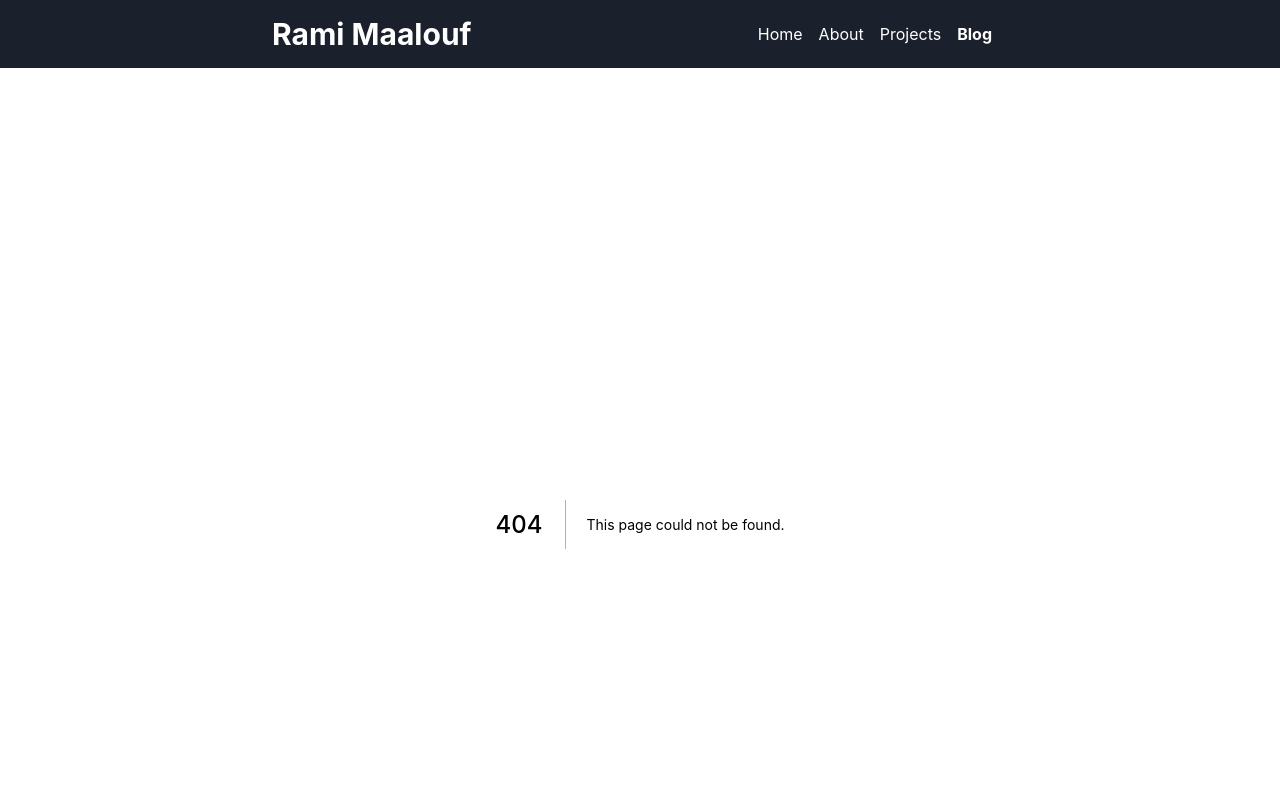
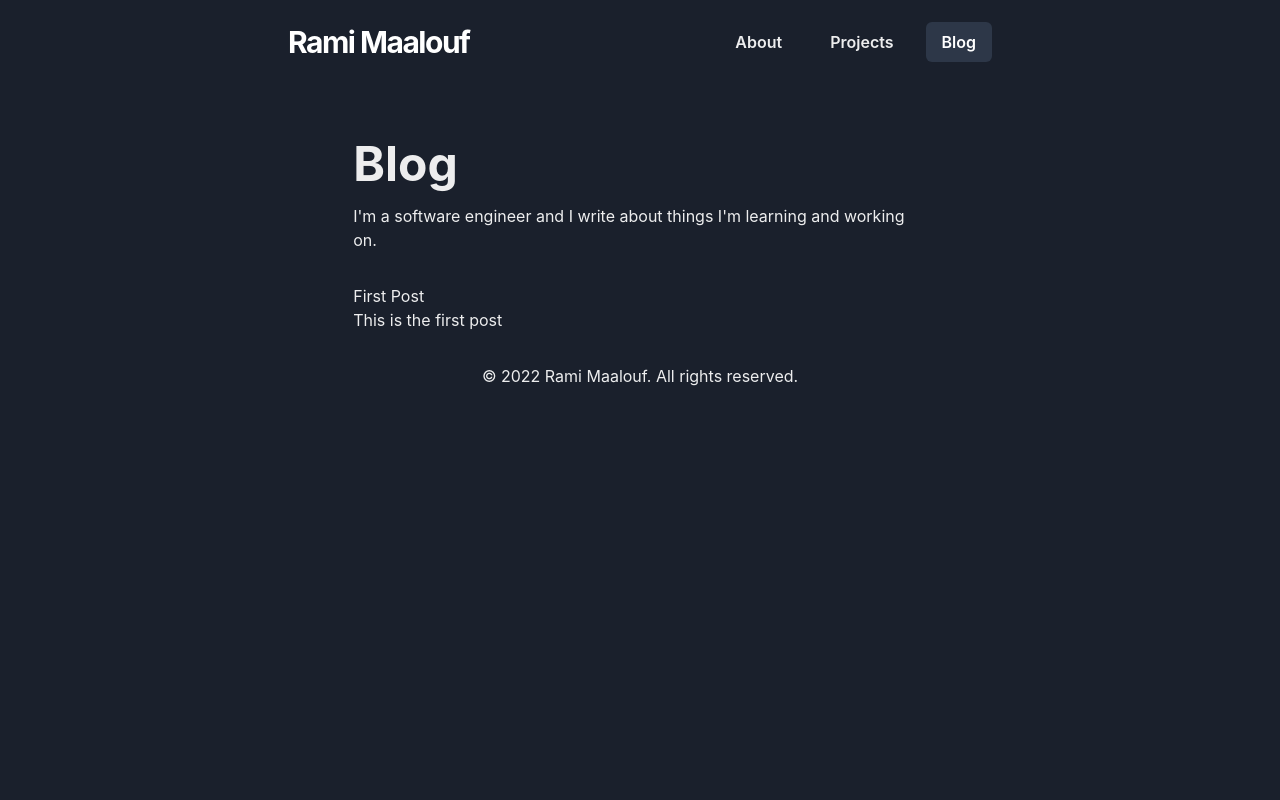
Before and after one commit to psycho-baller/portfolio-v2, a Next.js app: page /blog in a window 1280 px wide. Before the commit this address had no page. Shown: the top 800 px of the page. Built offline with nearby package versions, Linux system fonts and the light colour scheme.

Commit message:
fixed hydration error FINALLY

```diff
--- a/components/footer.tsx
+++ b/components/footer.tsx
@@ -4,7 +4,7 @@ const Footer = () => {
   return (
     <Box as="footer" mt={8}>
       <Text textAlign="center">
-        © {new Date().getFullYear()} Rami Maalouf. All rights reserved.
+        © 2022 Rami Maalouf. All rights reserved.
       </Text>
     </Box>
   );
--- /dev/null
+++ b/components/layouts/article.tsx
@@ -0,0 +1,41 @@
+import { motion } from "framer-motion";
+import Head from "next/head";
+// import { GridItemStyle } from "../grid-item";
+
+const variants = {
+  hidden: { opacity: 0, x: 0, y: 20 },
+  enter: { opacity: 1, x: 0, y: 0 },
+  exit: { opacity: 0, x: -0, y: 20 },
+};
+
+interface layoutI {
+    children: React.ReactNode;
+    title?: string;
+}
+
+const Layout = ({ children, title }: layoutI) => {
+  const t = `${title} - Rami Maalouf`;
+  return (
+    <motion.article
+      initial="hidden"
+      animate="enter"
+      exit="exit"
+      variants={variants}
+      transition={{ duration: 0.4, type: "easeInOut" }}
+      style={{ position: "relative" }}
+    >
+      <>
+        {title && (
+          <Head>
+            <title>{t}</title>
+          </Head>
+        )}
+        {children}
+
+        {/* <GridItemStyle /> */}
+      </>
+    </motion.article>
+  );
+};
+
+export default Layout;
--- a/components/layouts/main.tsx
+++ b/components/layouts/main.tsx
@@ -17,7 +17,7 @@ interface MainI{
     router?: Router | undefined;
 }
 
-const Main = ({ children, router }: MainI) => {
+const Main = ({ children, router}: MainI) => {
     // let tRouter: Router = router || useRouter() as Router;
 
   return (
@@ -29,7 +29,9 @@ const Main = ({ children, router }: MainI) => {
         <meta name="author" content="PsychoCoder" />
         <title>Rami Maalouf - Homepage</title>
       </Head>
-      <NavBar path={(router === undefined) ? "/" : router.asPath} />
+      <NavBar
+      path={(router === undefined) ? "/" : router.asPath}
+      />
 
       <Container maxW="container.md" pt={14}>
         {/* <LazyVoxelDog /> */}
--- a/components/navbar.tsx
+++ b/components/navbar.tsx
@@ -1,77 +1,93 @@
-import { Box, Container, Flex, Heading, Link, Text } from "@chakra-ui/react";
+import {
+  Box,
+  Container,
+  Flex,
+  Heading,
+  Text,
+  Link,
+  useColorModeValue,
+} from "@chakra-ui/react";
 import { motion } from "framer-motion";
+import type { Router } from "next/router";
+import { useRouter } from "next/router";
+import NextLink from "next/link";
 
-const NavBar = ({ path }: any) => {
+const LinkItem = ({
+  href,
+  path,
+  children,
+  ...props
+}: {
+  href: string;
+  path: string;
+  children: string;
+}) => {
+  const isCurrentPath = path === href;
+  const inactiveColor = useColorModeValue("gray200", "whiteAlpha.900");
+  return (
+    <NextLink href={href} passHref scroll={false}>
+      <Link
+        display="block"
+        px={4}
+        py={2}
+        rounded="md"
+        fontWeight="semibold"
+        bg={isCurrentPath ? "gray.700" : "transparent"}
+        color={isCurrentPath ? "white" : inactiveColor}
+        _hover={{
+          textDecoration: "none",
+          bg: "teal.500",
+        }}
+        {...props}
+      >
+        {children}
+      </Link>
+    </NextLink>
+  );
+};
+
+const NavBar = ({ path }: { path: string }) => {
+  // const router = useRouter() as Router;
+  // const path = router.pathname;
   return (
     <Box as="nav" bg="gray.800" color="white" py={4}>
       <Container maxW="container.md">
         <Flex justifyContent="space-between" alignItems="center">
           <Box>
-                        <Link href="/">
-                            <a>
-                                <Heading as="h1" size="lg">
+            <Heading as="h1" size="lg" letterSpacing="tighter" py={2} px={4}>
+              <NextLink href="/">
                 Rami Maalouf
+              </NextLink>
             </Heading>
-                            </a>
-                        </Link>
           </Box>
           <Box>
             <Flex>
-                            <Box mr={4}>
-                                <Link href="/">
-                                    <a>
-                                        <Text
-                                            as={motion.span}
-                                            whileHover={{ scale: 1.1 }}
-                                            whileTap={{ scale: 0.9 }}
-                                            fontWeight={path === "/" ? "bold" : "normal"}
+              {/* <Box mr={4}>
+                <LinkItem
+                  href="/"
+                  path={path}
+                  // as={motion.span}
+                  // whileHover={{ scale: 1.1 }}
+                  // whileTap={{ scale: 0.9 }}
+                  // fontWeight={path === "/" ? "bold" : "normal"}\
                 >
                   Home
-                                        </Text>
-                                    </a>
-                                </Link>
+                </LinkItem>
+              </Box> */}
+              <Box mr={4}>
+                <LinkItem href="/about" path={path}>
+                  About
+                </LinkItem>
               </Box>
               <Box mr={4}>
-                                <Link href="/about">
-                                    <a>
-                                        <Text
-                                            as={motion.span}
-                                            whileHover={{ scale: 1.1 }}
-                                            whileTap={{ scale: 0.9 }}
-                                            fontWeight={path === "/about" ? "bold" : "normal"}
-                                        >
-                                            About
-                                        </Text>
-                                    </a>
-                                </Link>
+                <LinkItem href="/projects" path={path}>
+                  Projects
+                </LinkItem>
               </Box>
               <Box mr={4}>
-                                <Link href="/projects">
-                                    <a>
-                                        <Text
-                                            as={motion.span}
-                                            whileHover={{ scale: 1.1 }}
-                                            whileTap={{ scale: 0.9 }}
-                                            fontWeight={path === "/projects" ? "bold" : "normal"}
-                                        >
-                                            Projects
-                                        </Text>
-                                    </a>
-                                </Link>
-                            </Box>
-                            <Box mr={4}>
-                                <Link href="/blog">
-                                    <a>
-                                        <Text
-                                            as={motion.span}
-                                            whileHover={{ scale: 1.1 }}
-                                            whileTap={{ scale: 0.9 }}
-                                            fontWeight={path === "/blog" ? "bold" : "normal"}
-                                        >
+                <LinkItem href="/blog" path={path}>
                   Blog
-                                        </Text>
-                                    </a>
-                                </Link>
+                </LinkItem>
               </Box>
             </Flex>
           </Box>
--- a/pages/_app.tsx
+++ b/pages/_app.tsx
@@ -1,7 +1,7 @@
 import '../styles/globals.css'
 import type { AppProps } from 'next/app'
 import Layout from "../components/layouts/main";
-import Fonts from "../components/fonts";
+// import Fonts from "../components/fonts";
 import { AnimatePresence } from "framer-motion";
 import { ChakraProvider } from "@chakra-ui/react";
 
@@ -12,8 +12,10 @@ import { ChakraProvider } from "@chakra-ui/react";
 function Website({ Component, pageProps, router }: AppProps) {
   return (
     <ChakraProvider>
-      <Layout router={router}>
-        <Fonts />
+      <Layout
+      router={router}
+      >
+        {/* <Fonts /> */}
 
         <AnimatePresence
           exitBeforeEnter
@@ -24,7 +26,9 @@ function Website({ Component, pageProps, router }: AppProps) {
           //   }
           // }}
         >
-          <Component {...pageProps} key={router.route} />
+          <Component {...pageProps}
+           key={router.route}
+          />
         </AnimatePresence>
       </Layout>
     </ChakraProvider>
--- /dev/null
+++ b/pages/blog/index.tsx
@@ -0,0 +1,65 @@
+import { Box, Container, Heading, Text } from "@chakra-ui/react";
+import { motion } from "framer-motion";
+import { Head } from "next/document";
+import Link from "next/link";
+import { useRouter } from "next/router";
+import Layout from "../../components/layouts/article";
+
+interface Props {
+        title: string;
+        slug: string;
+        content: string;
+};
+
+
+
+const Blog = () => {
+    const posts = [
+      {
+        title: "First Post",
+        slug: "first-post",
+        content: "This is the first post",
+      },
+    ];
+    // const router = useRouter();
+    // const path = router.pathname;
+    return (
+        <Layout>
+        <Box
+            as={motion.div}
+            initial={{ opacity: 0 }}
+            animate={{ opacity: 1 }}
+            exit={{ opacity: 0 }}
+            // transition={{ duration: 0.4, type: "easeInOut" }}
+        >
+            <Container>
+            <Box>
+                <Heading as="h1" size="2xl" mb={4}>
+                Blog
+                </Heading>
+                <Text>
+                I&apos;m a software engineer and I write about things I&apos;m
+                learning and working on.
+                </Text>
+            </Box>
+            <Box mt={8}>
+                {posts.map((post: Props) => (
+                <Box key={post.slug} mb={8}>
+                    <Link href={`/blog/${post.slug}`}>
+                    <a>
+                        {/* <Heading as="h2" size="lg" mb={2}> */}
+                        {post.title}
+                        {/* </Heading> */}
+                    </a>
+                    </Link>
+                    <Text>{post.content}</Text>
+                </Box>
+                ))}
+            </Box>
+            </Container>
+        </Box>
+        </Layout>
+    );
+};
+
+export default Blog;
--- a/pages/index.tsx
+++ b/pages/index.tsx
@@ -3,7 +3,7 @@ import type { NextPage } from "next";
 // import styles from "../styles/Home.module.css";
 import { Box, Heading, Text } from "@chakra-ui/react";
 import { motion } from "framer-motion";
-import Layout from "../components/layouts/main";
+import Layout from "../components/layouts/article";
 
 const Home: NextPage = () => {
   // const router = useRouter() as Router;
```
Also changed, not shown: pages/blog/[blogID].tsx (added). Lines whose indentation alone changed are shown as unchanged.
